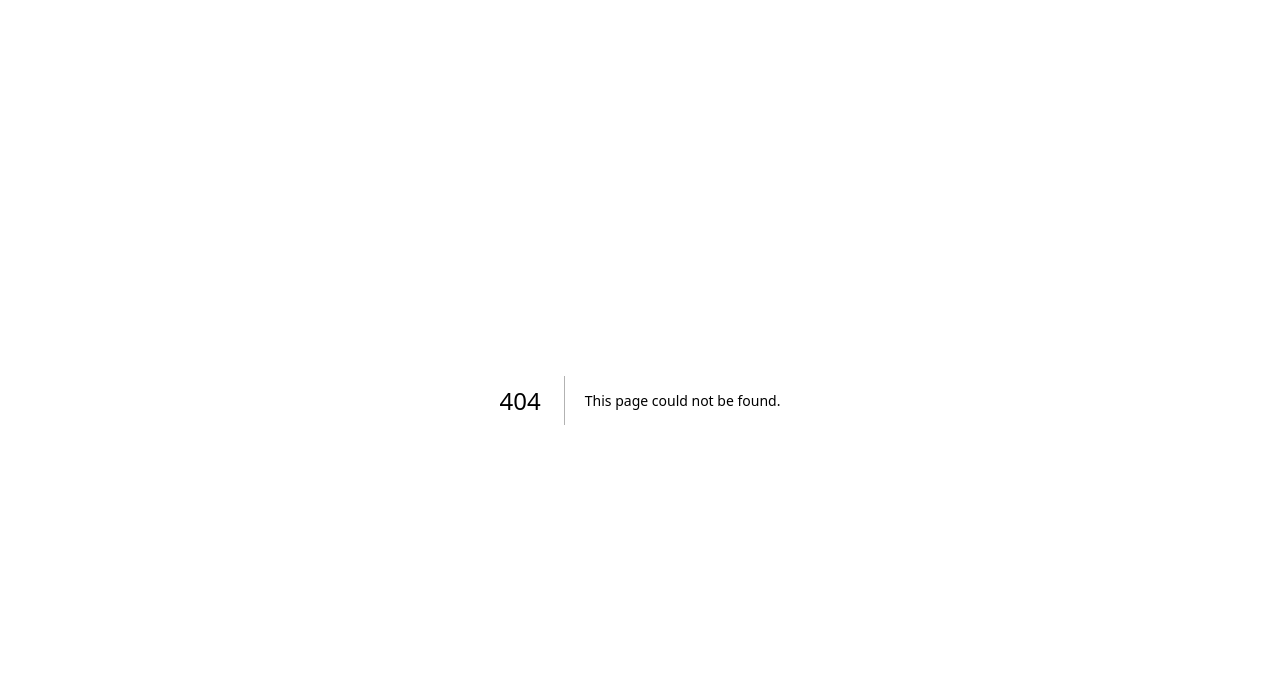
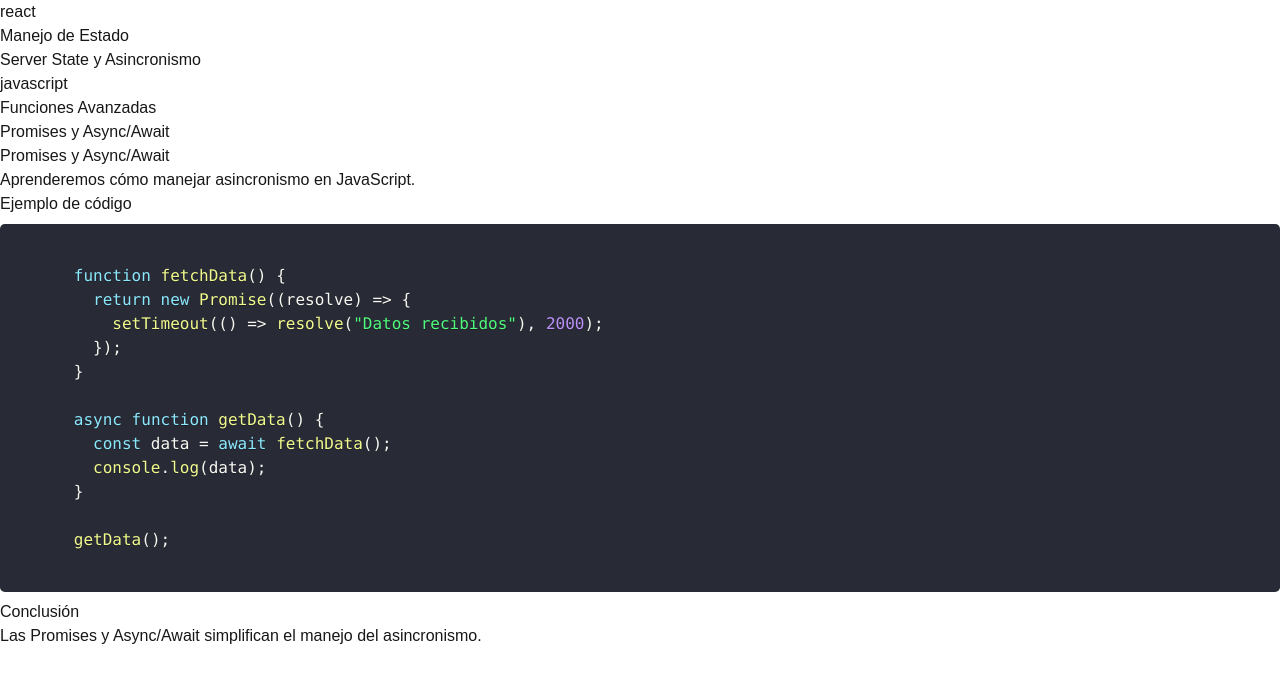
Before and after one commit to edwinarroyolopez/code-concepts, a Next.js app: page /concepts/javascript/promises-y-async-await in a window 1280 px wide. Before the commit this address had no page. Shown: the top 682 px of the page. Built offline with nearby package versions, Linux system fonts and the light colour scheme.

Commit message:
add project structure

```diff
--- a/src/components/layouts/navigation/sidebar.tsx
+++ b/src/components/layouts/navigation/sidebar.tsx
@@ -1,45 +1,29 @@
 import Link from "next/link";
-import React, { useMemo, useState } from "react";
+import React from "react";
 
-const SideBar = ({ layout }: { layout?: string }) => {
-  const concepts = {
-    React: [
-      "Uso de todos los hooks",
-      "Manejo de estado",
-      "Server State y Asincronismo",
-      "Patrones de codificación",
-      "Optimización de rendimiento",
-      "Optimización de assets",
-      "Portales para renderizado",
-      "Testing",
-      "CSS-in-JS",
-      "Node.js y Vite",
-      "DevOps y monitoreo",
-      "Microfrontends y SEO",
-    ],
-    JavaScript: [
-      "Funciones avanzadas",
-      "Promises y Async/Await",
-      "Métodos de arrays",
-      "CommonJS vs ESM",
-      "Clases en JavaScript",
-      "Manipulación del DOM",
-      "APIs del navegador",
-      "Técnicas de optimización",
-    ],
-  };
+const concepts = {
+  react: [
+    { title: "Manejo de Estado", slug: "manejo-de-estado"},
+    { title: "Server State y Asincronismo", slug: "server-state" },
+  ],
+  javascript: [
+    { title: "Funciones Avanzadas", slug: "funciones-avanzadas" },
+    { title: "Promises y Async/Await", slug: "promises-y-async-await"},
+  ],
+};
 
+const SideBar = () => {
   return (
     <nav className="w-64 p-4 border-r bg-gray-100 dark:bg-gray-900">
       {Object.entries(concepts).map(([category, items]) => (
         <div key={category}>
-          <h2 className="text-lg font-bold mb-2">{category}</h2>
+          <h2 className="text-lg font-bold mb-2 capitalize">{category}</h2>
           <ul className="space-y-1">
-            {items.map((item) => (
-              <li key={item}>
-                <Link href={`/concepts/${encodeURIComponent(item)}`}>
+            {items.map(({ title, slug }) => (
+              <li key={slug}>
+                <Link href={`/concepts/${category}/${slug}`}>
                   <span className="block w-full text-left p-2 hover:bg-gray-300 dark:hover:bg-gray-700 rounded">
-                    {item}
+                    {title}
                   </span>
                 </Link>
               </li>
--- /dev/null
+++ b/src/concepts/javascript/promises-y-async-await.ts
@@ -0,0 +1,22 @@
+const concept = {
+    title: "Promises y Async/Await",
+    slug: "promises-y-async-await",
+    description: "Aprenderemos cómo manejar asincronismo en JavaScript.",
+    code: `
+      function fetchData() {
+        return new Promise((resolve) => {
+          setTimeout(() => resolve("Datos recibidos"), 2000);
+        });
+      }
+
+      async function getData() {
+        const data = await fetchData();
+        console.log(data);
+      }
+
+      getData();
+    `,
+    conclusion: "Las Promises y Async/Await simplifican el manejo del asincronismo.",
+  };
+
+  export default concept;
--- /dev/null
+++ b/src/concepts/react/manejo-de-estado.ts
@@ -0,0 +1,21 @@
+const concept = {
+    title: "Manejo de estado",
+    slug: "manejo-de-estado",
+    description: "Explicación sobre Context API, Zustand y Redux...",
+    code: `
+      import { create } from 'zustand';
+
+      const useStore = create((set) => ({
+        count: 0,
+        increment: () => set((state) => ({ count: state.count + 1 })),
+      }));
+
+      function Counter() {
+        const { count, increment } = useStore();
+        return <button onClick={increment}>Count: {count}</button>;
+      }
+    `,
+    conclusion: "Zustand es una alternativa ligera a Redux y fácil de usar.",
+};
+
+export default concept;
--- /dev/null
+++ b/src/pages/api/concepts.ts
@@ -0,0 +1,27 @@
+import { NextApiRequest, NextApiResponse } from "next";
+import path from "path";
+import fs from "fs";
+import { slugify } from "@/utils/slugify";
+
+export default function handler(req: NextApiRequest, res: NextApiResponse) {
+  try {
+    const conceptsDir = path.join(process.cwd(), "src/concepts");
+    const categories = fs.readdirSync(conceptsDir);
+    const concepts: Record<string, { title: string; slug: string }[]> = {};
+
+    categories.forEach((category) => {
+      const conceptFiles = fs.readdirSync(path.join(conceptsDir, category));
+      concepts[category] = conceptFiles.map((file) => {
+        const title = file.replace(".md", "").replace(/-/g, " ");
+        return {
+          title,
+          slug: slugify(title),
+        };
+      });
+    });
+
+    res.status(200).json(concepts);
+  } catch (error) {
+    res.status(500).json({ error: "Error al cargar los conceptos" });
+  }
+}
--- /dev/null
+++ b/src/pages/concepts/[category]/[concept].tsx
@@ -0,0 +1,52 @@
+import { useRouter } from "next/router";
+import dynamic from "next/dynamic";
+import { useEffect, useState } from "react";
+import { Prism as SyntaxHighlighter } from "react-syntax-highlighter";
+import { dracula } from "react-syntax-highlighter/dist/cjs/styles/prism";
+import { loadConcept } from "@/utils/loadConcept";
+
+const Layout = dynamic(() => import("@/components/layouts/layout"), {
+  ssr: false,
+});
+
+const ConceptPage = () => {
+  const router = useRouter();
+  const { category, concept } = router.query;
+  const [conceptData, setConceptData] = useState<any>(null);
+
+  useEffect(() => {
+    if (typeof category === "string" && typeof concept === "string") {
+      console.log("Cargando concepto:", { category, concept });
+      loadConcept(category, concept).then(setConceptData);
+    }
+  }, [category, concept]);
+
+  if (!conceptData) return <p>Cargando...</p>;
+
+  return (
+    <div className="p-8">
+      <h1 className="text-2xl font-bold">{conceptData.title}</h1>
+      <p className="mt-4">{conceptData.description}</p>
+
+      {conceptData.code && (
+        <div className="mt-4">
+          <h2 className="text-xl font-semibold mb-2">Ejemplo de código</h2>
+          <SyntaxHighlighter language="javascript" style={dracula}>
+            {conceptData.code}
+          </SyntaxHighlighter>
+        </div>
+      )}
+
+      {conceptData.conclusion && (
+        <div className="mt-4">
+          <h2 className="text-xl font-semibold">Conclusión</h2>
+          <p>{conceptData.conclusion}</p>
+        </div>
+      )}
+    </div>
+  );
+};
+
+ConceptPage.Layout = Layout;
+
+export default ConceptPage;
--- /dev/null
+++ b/src/utils/loadConcept.ts
@@ -0,0 +1,9 @@
+export async function loadConcept(category: string, slug: string) {
+    try {
+      const conceptModule = await import(`@/concepts/${category}/${slug}.ts`);
+      return conceptModule.default;
+    } catch (error) {
+      console.error("Error cargando concepto:", error);
+      return null;
+    }
+  }
--- /dev/null
+++ b/src/utils/slugify.ts
@@ -0,0 +1,5 @@
+export const slugify = (text: string) =>
+    text
+      .toLowerCase()
+      .replace(/[^a-z0-9]+/g, "-")
+      .replace(/(^-|-$)/g, "");
```
Also changed, not shown: package.json (+7 -3 lines), 1 other file (tests, documents, lock files or other folders).
